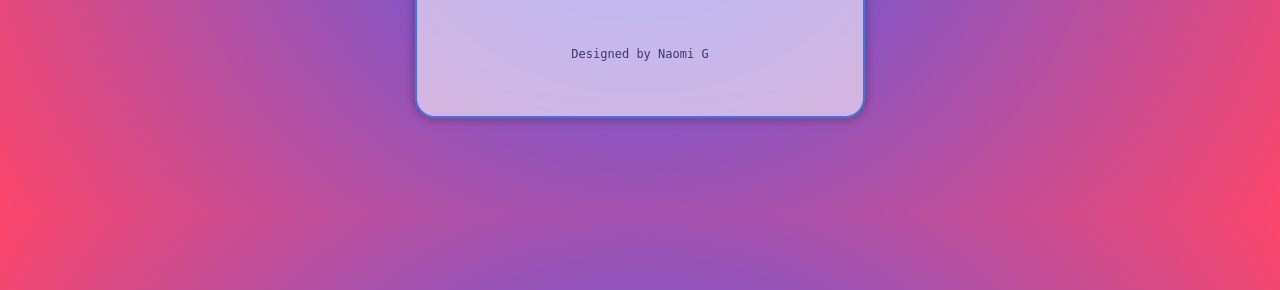
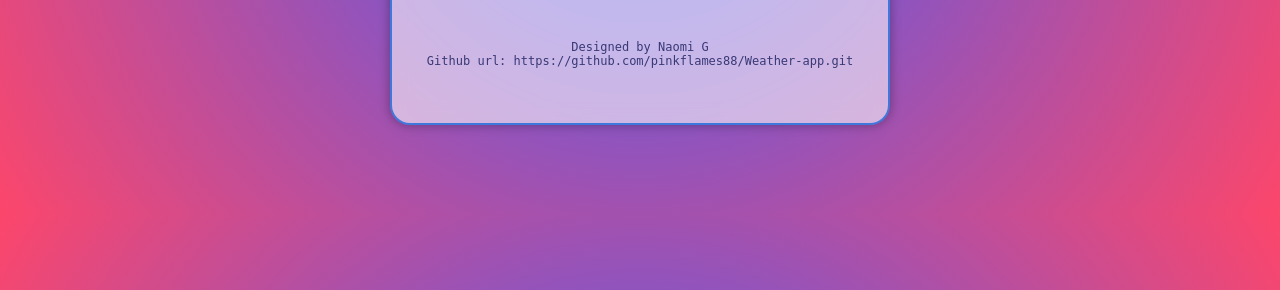
Before and after one commit to pinkflames88/Weather-app, a website built with Parcel: page index.html in a window 1280 px wide. Shown: the part 586-876 px from the top of the page. Built offline with nearby package versions, Linux system fonts and the light colour scheme.

Commit message:
Update index.html

```diff
--- a/index.html
+++ b/index.html
@@ -31,6 +31,7 @@
 
     </main>
     <div class="card-footer"> Designed by Naomi G </footer>
+    <p> Github url:  https://github.com/pinkflames88/Weather-app.git </p>
     </div>
   </div>
 <script src="src/index.js"></script>
```
